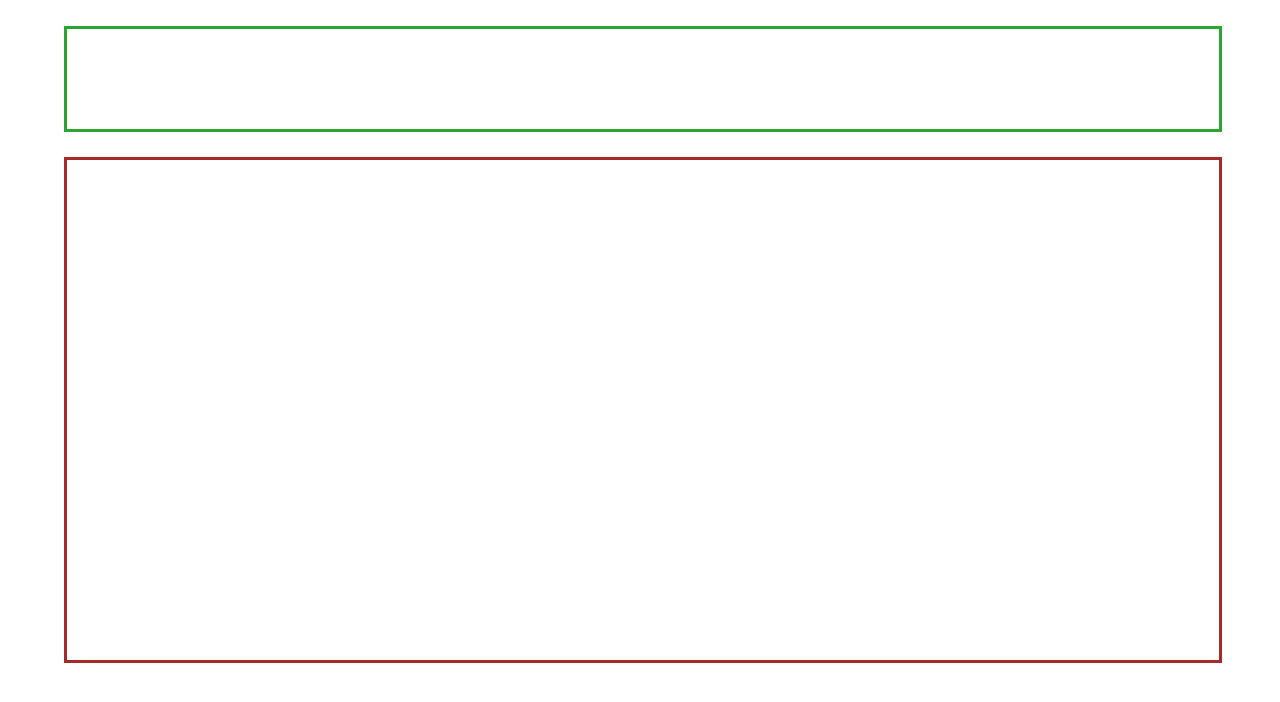
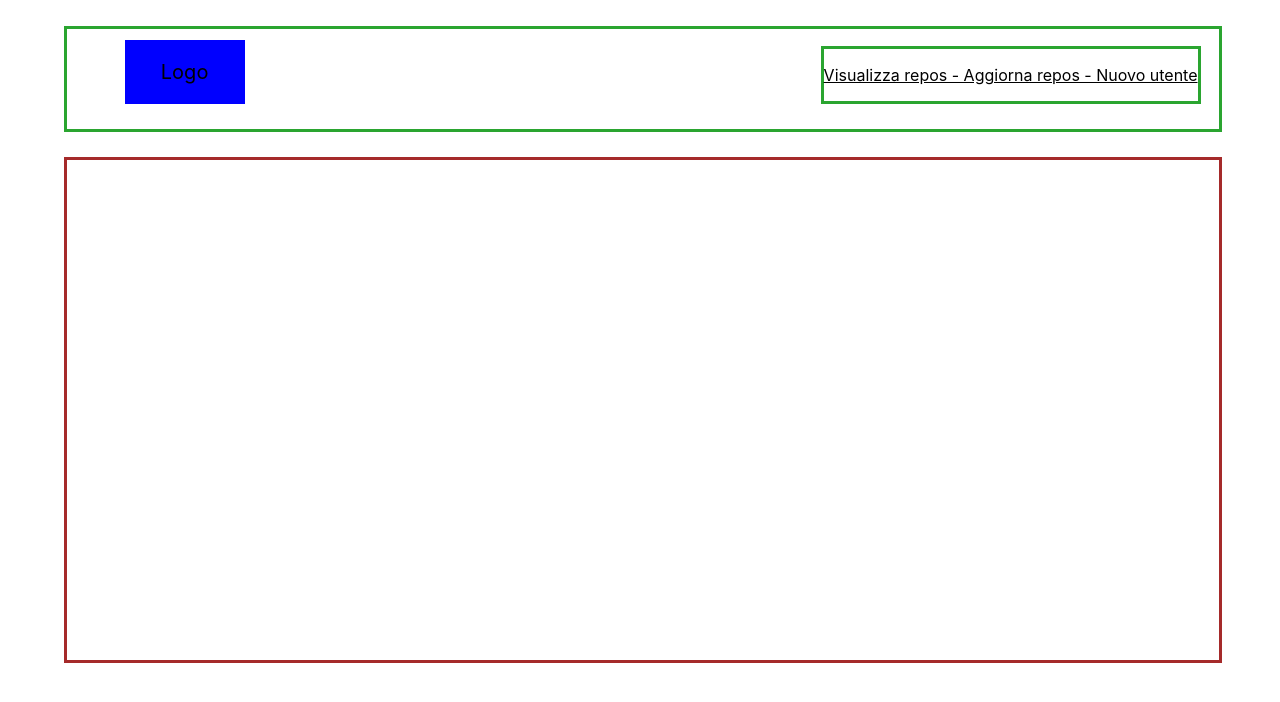
Before and after one commit to JacopoGiola99/giola-jacopo-github, a React (Create React App) app: page / in a window 1280 px wide. Shown: the top 702 px of the page. Built offline with nearby package versions, Linux system fonts and the light colour scheme.

Commit message:
Wireframe–Step 2

```diff
--- /dev/null
+++ b/src/components/button-title/button-title.css
@@ -0,0 +1,11 @@
+.button-title {
+    border-style:solid;
+    border-width: 3px;
+    border-color: rgb(42, 165, 48);
+    width:fit-content;
+    margin-top: 1.5%;
+    margin-bottom: 2%;
+    margin-left: 50%;
+    float: left;
+    text-decoration: underline;
+}
--- /dev/null
+++ b/src/components/button-title/button-title.js
@@ -0,0 +1,11 @@
+import './button-title.css';
+
+const ButtonTitle = () => {
+    return (
+        <div className='button-title'>
+            <p>Visualizza repos - Aggiorna repos - Nuovo utente</p>
+        </div>
+    )
+}
+
+export default ButtonTitle;
--- /dev/null
+++ b/src/components/logo/logo.css
@@ -0,0 +1,10 @@
+.logo {
+    background-color: blue;
+    font-size: 20px;
+    padding-top: 0.01%;
+    padding-bottom: 0.01%;
+    margin-top: 1%;
+    width: 120px;
+    margin-left: 5%;
+    float: left;
+}
--- /dev/null
+++ b/src/components/logo/logo.js
@@ -0,0 +1,11 @@
+import './logo.css';
+
+const Logo = () => {
+    return (
+        <div className='logo'>
+            <p>Logo</p>
+        </div>
+    )
+}
+
+export default Logo;
--- a/src/components/title/title.js
+++ b/src/components/title/title.js
@@ -1,8 +1,12 @@
 import './title.css';
+import Logo from '../logo/logo';
+import ComandiTitle from '../button-title/button-title';
 
 const Title = () => {
     return (
         <div className='title'>
+            <Logo />
+            <ComandiTitle />
         </div>
     )
 }
```
